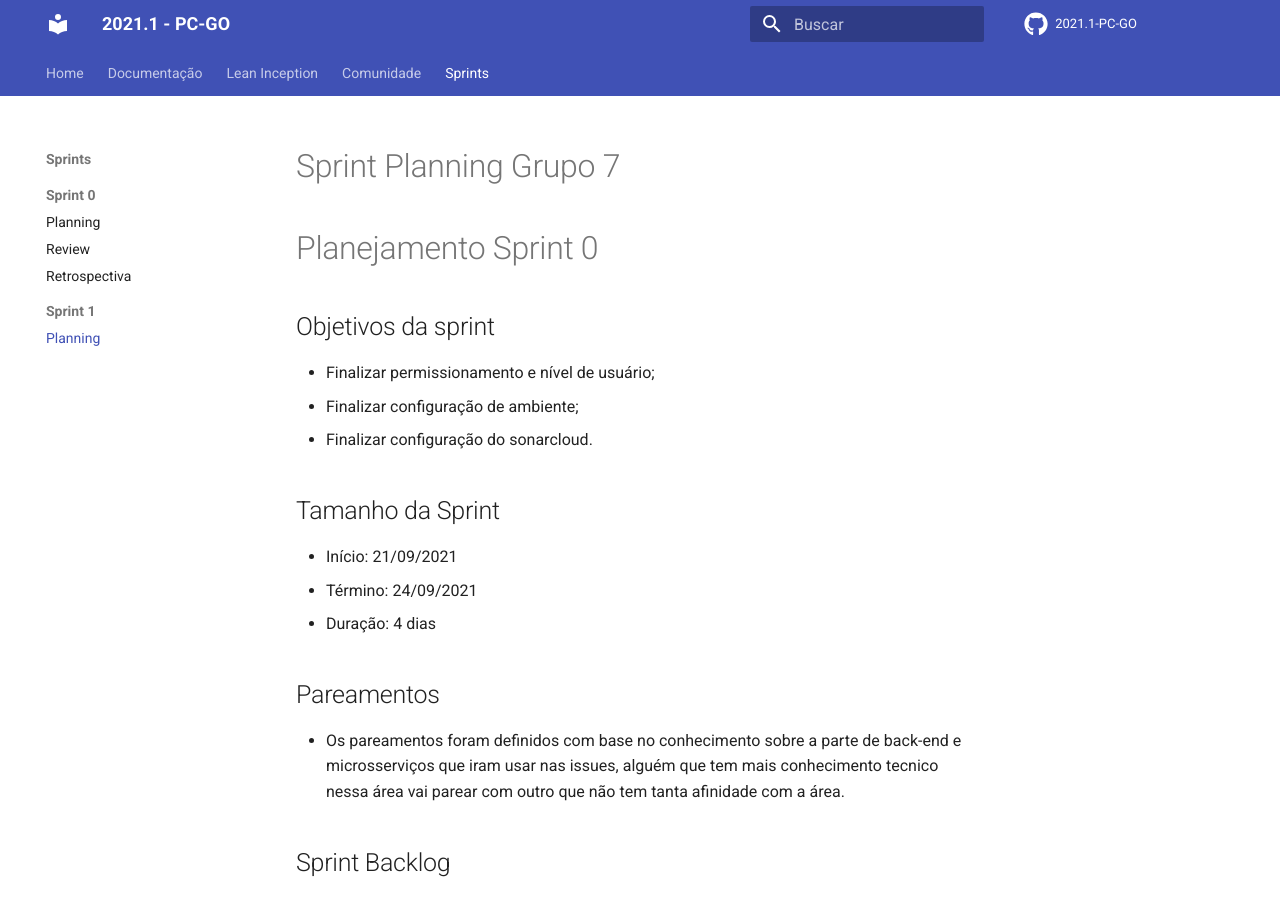
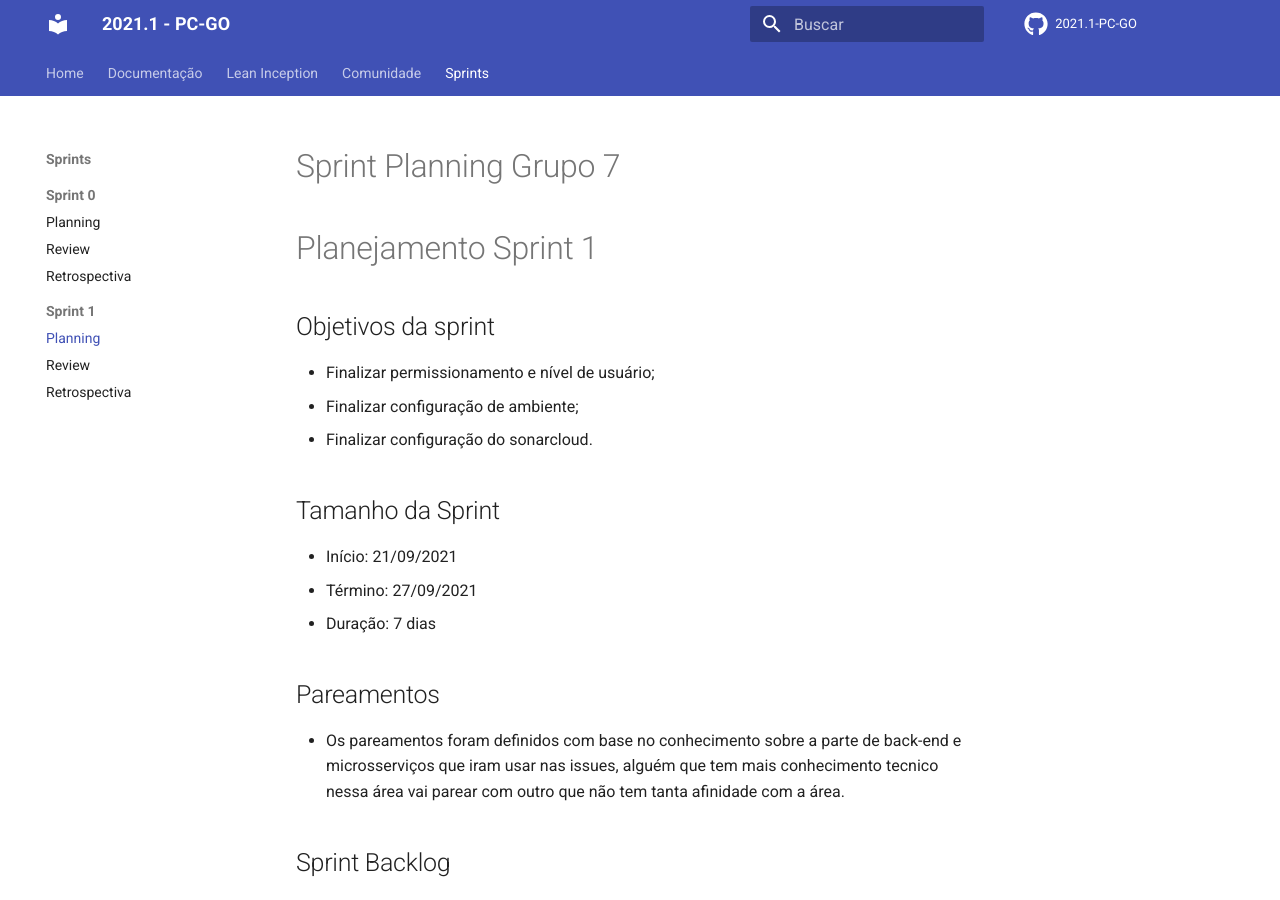
Before and after one commit to fga-eps-mds/2021.1-Oraculo, an MkDocs documentation site: the page built from docs/sprints/sprint1/planning.md, in a window 1280 px wide and 900 px high. Built offline with MkDocs 1.6.1 and Material for MkDocs 9.7.7, drawn with Linux system fonts in a browser that asks for light colours; comment, search, counter and statistics services are not loaded.

Commit message:
add sprint1 documentation

```diff
--- a/docs/sprints/sprint1/planning.md
+++ b/docs/sprints/sprint1/planning.md
@@ -1,6 +1,6 @@
 # Sprint Planning Grupo 7
 
-# Planejamento Sprint 0
+# Planejamento Sprint 1
 
 ## Objetivos da sprint
 
@@ -11,8 +11,8 @@
 ## Tamanho da Sprint
 
 - Início: 21/09/2021
-- Término: 24/09/2021
-- Duração: 4 dias
+- Término: 27/09/2021
+- Duração: 7 dias
 
 ## Pareamentos
 
--- a/mkdocs.yml
+++ b/mkdocs.yml
@@ -55,3 +55,5 @@ nav:
 
       - Sprint 1:
           - Planning: sprints/sprint1/planning.md
+          - Review: sprints/sprint1/review.md
+          - Retrospectiva: sprints/sprint1/retro.md
```
Also changed, not shown: docs/sprints/sprint1/retro.md (added, +18 -0 lines), docs/sprints/sprint1/review.md (added, +36 -0 lines), docs/imgs/burndown/sprint1.png (added), docs/imgs/conhecimento/sprint0.png, docs/imgs/conhecimento/sprint1.png (added), docs/imgs/retros/sprint1/a-melhorar.png (added), docs/imgs/retros/sprint1/pontos-negativos.png (added), docs/imgs/retros/sprint1/pontos-positivos.png (added), docs/imgs/velocity/sprint1.png (added).
